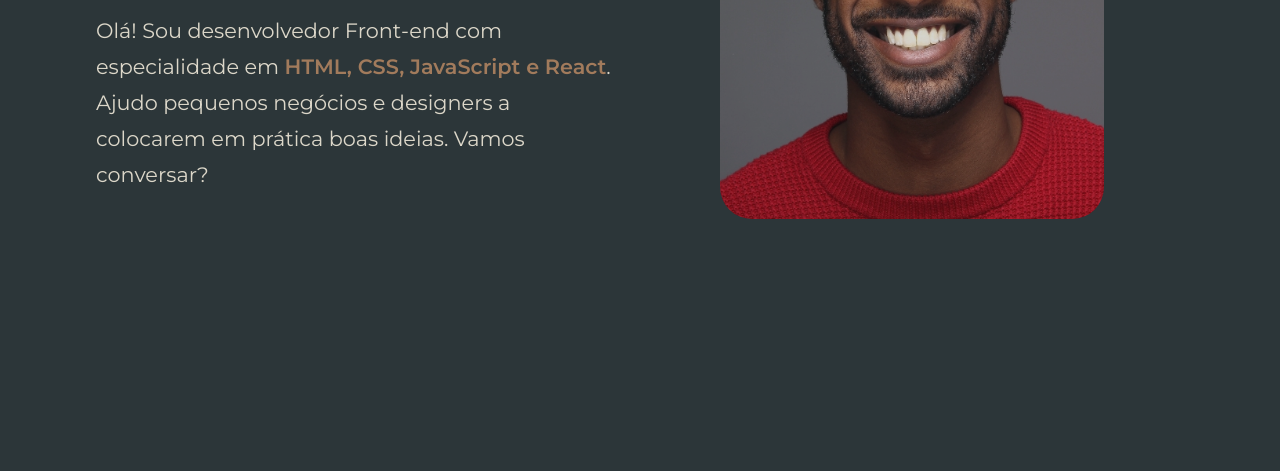
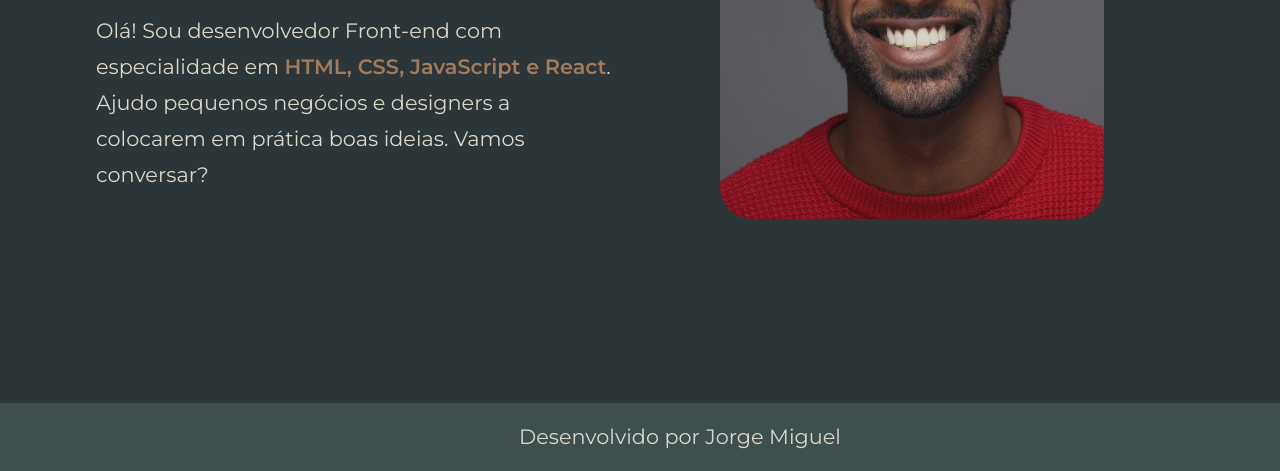
Before and after one commit to JorgeMJS/primeiro__projeto, a plain HTML site: page index.html in a window 1280 px wide. Shown: the part 469-940 px from the top of the page. Before the commit the page ends 872 px from the top, so only its background shows below. Drawn offline with nearby package versions, Linux system fonts and the light colour scheme.

Commit message:
Atualização do codigo

```diff
--- a/index.html
+++ b/index.html
@@ -29,24 +29,29 @@
 
         </header>
 
+        <main>
+
             <section class="container principal">
-
                 <div class="principal__caixa">
-
                     <h1 class="principal__titulo format__titulo">
                         Meu Primeiro Projeto em <strong class="strong__html__css">HTML e CSS - Por Jorge Miguel</strong>
                     </h1>
                     <p class="principal__texto">
                         Olá! Sou desenvolvedor Front-end com especialidade em <strong class="strong__html__css">HTML, CSS, JavaScript e React</strong>. Ajudo pequenos negócios e designers a colocarem em prática boas ideias. Vamos conversar?
-
                     </p>
-
                 </div>
 
                 <img class="principal__img" src="assets/image.jpg" alt="">
 
             </section>
 
+        </main>
+
+
+        <footer class="rodape">
+            <p class="principal__texto">Desenvolvido por Jorge Miguel</p>
+        </footer>
+
 
     </body>
 </html>
--- a/style/style.css
+++ b/style/style.css
@@ -169,6 +169,12 @@ body {
 
 }
 
+.rodape {
+
+    text-align: center;
+    background-color: var(--cor-efeito);
+}
+
 @media (max-width: 1050px) {
 
     .cabecalho {
```
Also changed, not shown: contato.html (+12 -8 lines). Lines whose indentation alone changed are shown as unchanged.
